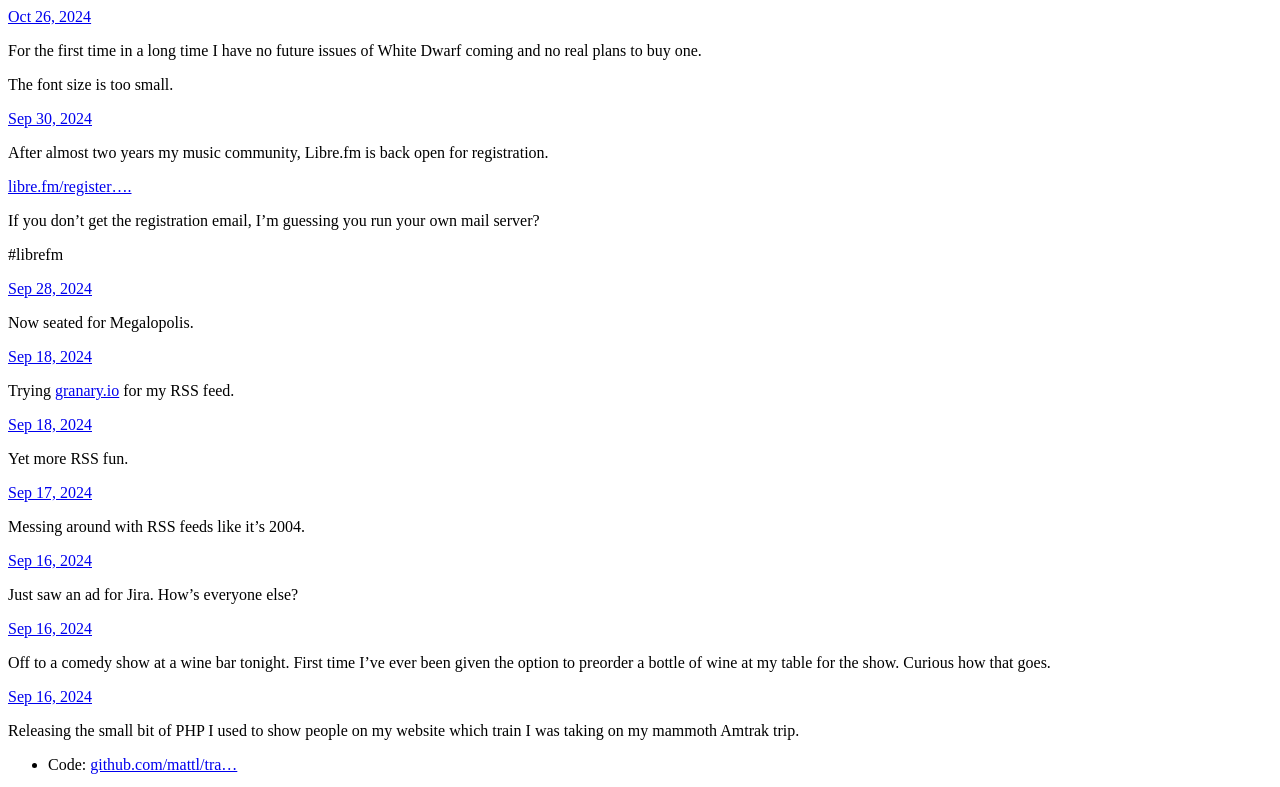
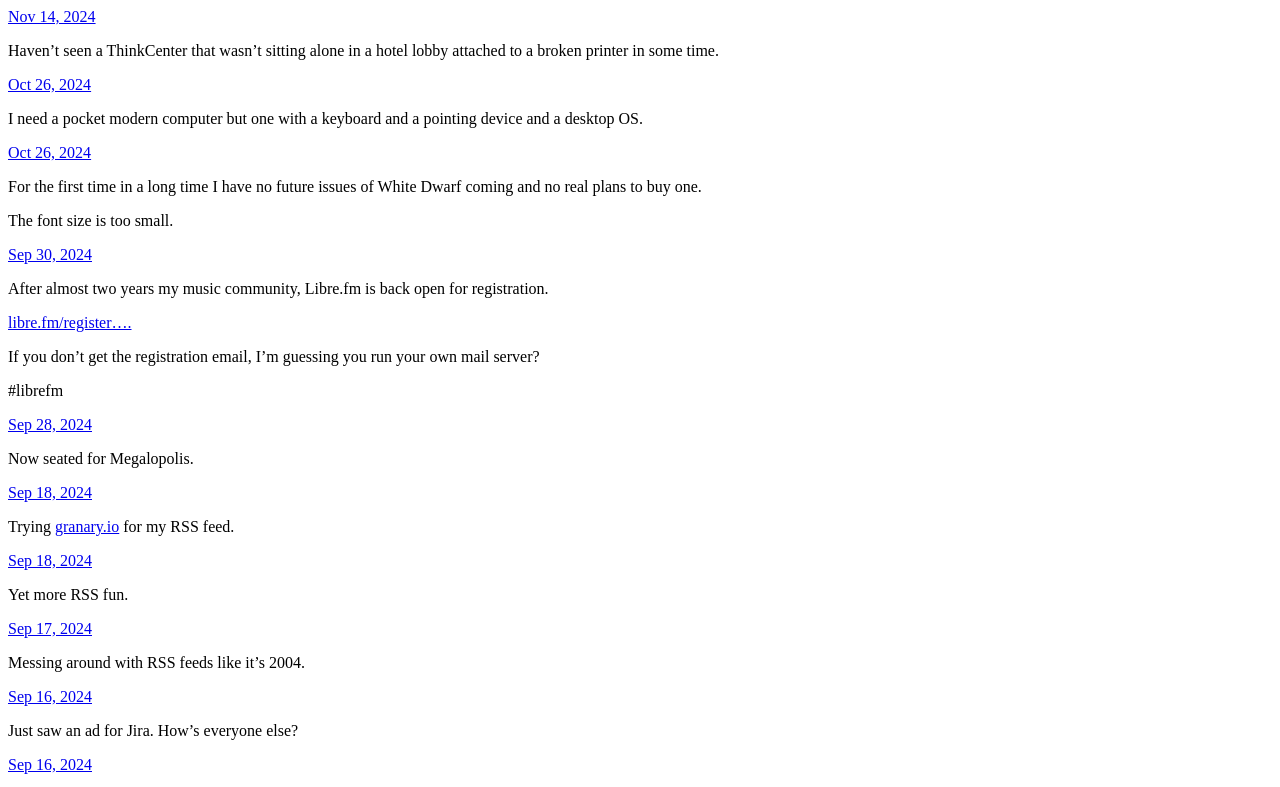
Before and after one commit to mattl/_blog, a plain HTML site: page index.html in a window 1280 px wide. Shown: the top 787 px of the page. Drawn offline with Linux system fonts and the light colour scheme.

Commit message:
Archiving from Micro.blog.

```diff
--- a/index.html
+++ b/index.html
@@ -21,6 +21,28 @@
 <div class="h-feed">
 
 
+
+	  <div class="h-entry">
+
+
+		<a href="https://mattl.micro.blog/2024/11/14/havent-seen-a.html" class="u-url"><time class="dt-published" datetime="2024-11-14 17:29:06 -0400">Nov 14, 2024</time></a>
+
+		<div class="e-content">
+			 <p>Haven’t seen a ThinkCenter that wasn’t sitting alone in a hotel lobby attached to a broken printer in some time.</p>
+
+		</div>
+	  </div>
+
+	  <div class="h-entry">
+
+
+		<a href="https://mattl.micro.blog/2024/10/26/i-need-a.html" class="u-url"><time class="dt-published" datetime="2024-10-26 23:43:57 -0400">Oct 26, 2024</time></a>
+
+		<div class="e-content">
+			 <p>I need a pocket modern computer but one with a keyboard and a pointing device and a desktop OS.</p>
+
+		</div>
+	  </div>
 
 	  <div class="h-entry">
 
```
